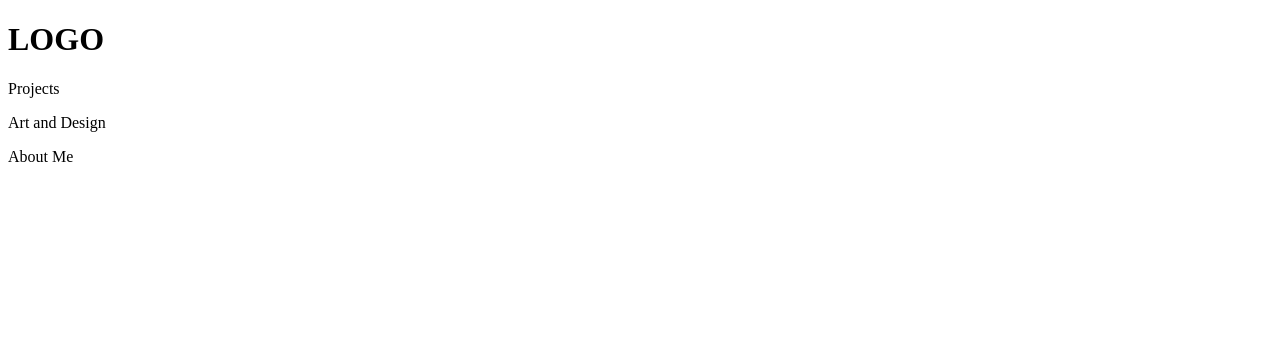
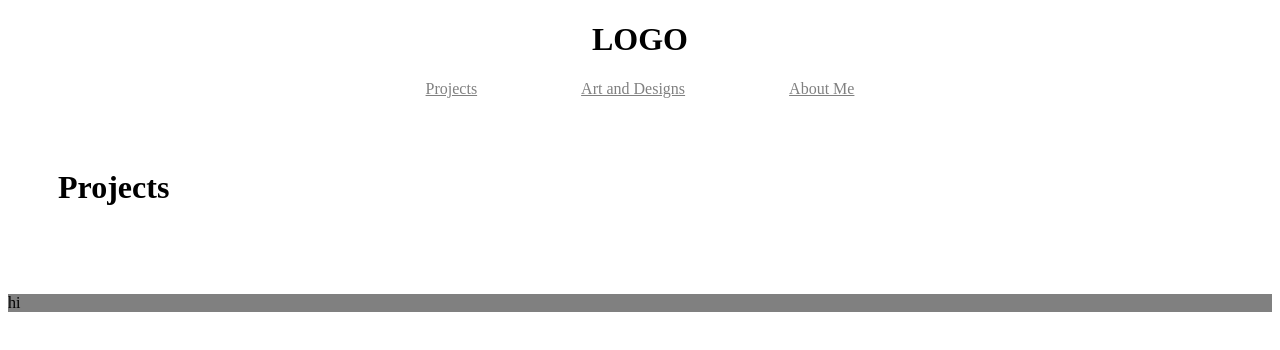
Before and after one commit to angelicheng/angelicheng.github.io, a plain HTML site: page homepage.html in a window 1280 px wide. Drawn offline with nearby package versions, Linux system fonts and the light colour scheme.

Commit message:
update homepage.html

```diff
--- a/assets/css/styles.css
+++ b/assets/css/styles.css
@@ -2,11 +2,31 @@
   display: flex;
   align-items: center;
   justify-content: center;
+  text-align: center;
   flex-direction: column;
   width: 100%;
   height: 100vh;
+  padding: 50px;
 }
 
-a {
+.navbar {
+  text-align: center;
+}
+
+.w3-bar-item {
+  color: grey;
+  /* text-decoration: none; */
+  padding-left: 50px;
+  padding-right: 50px;
+}
+
+.page-title {
+  padding: 50px;
+}
+
+.projects {
+  background-color: grey;
+}
+.button {
   text-decoration: none;
 }
--- a/homepage.html
+++ b/homepage.html
@@ -17,16 +17,19 @@
     <!-- Navbar -->
     <div class = "navbar">
       <h1>LOGO</h1>
-      <p>Projects</p>
-      <p>Art and Design</p>
-      <p>About Me</p>
+
+      <a href="#" class="w3-bar-item">Projects</a>
+      <a href="#" class="w3-bar-item">Art and Designs</a>
+      <a href="#" class="w3-bar-item">About Me</a>
     </div>
 
-    <!-- More about -->
-
-    <!-- Skills section -->
-
     <!-- Projects section -->
+    <div class = "page-title w3-container">
+      <h1>Projects</h2>
+    </div>
+    <div class = "projects w3-col m4 l3 w3-black">
+      <p>hi</p>
+    </div>
 
     <!-- Contact section -->
 
```
Also changed, not shown: index.html (+1 -1 lines).
